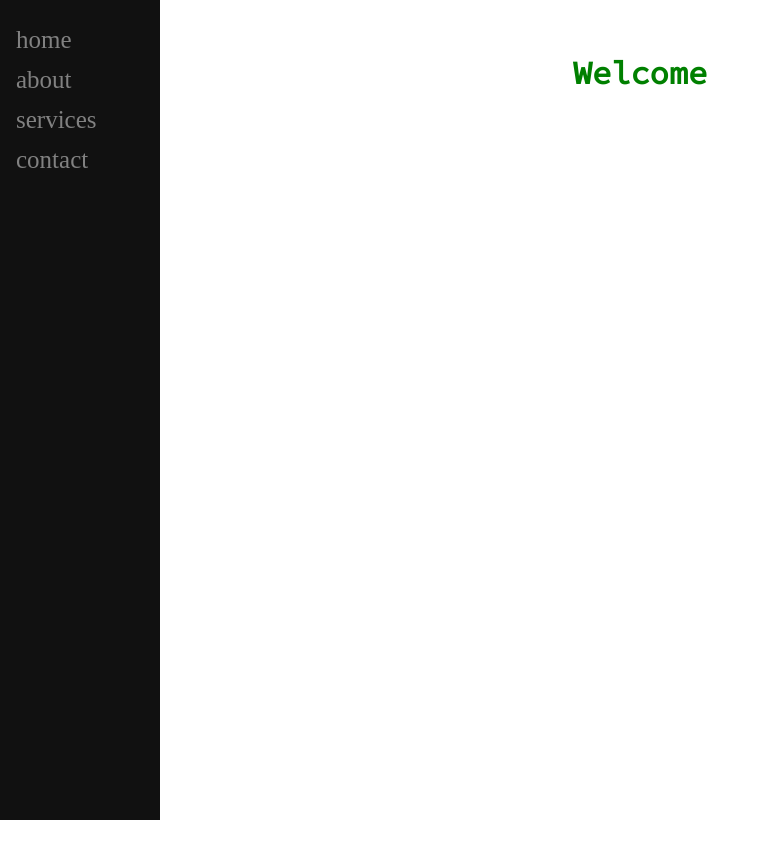
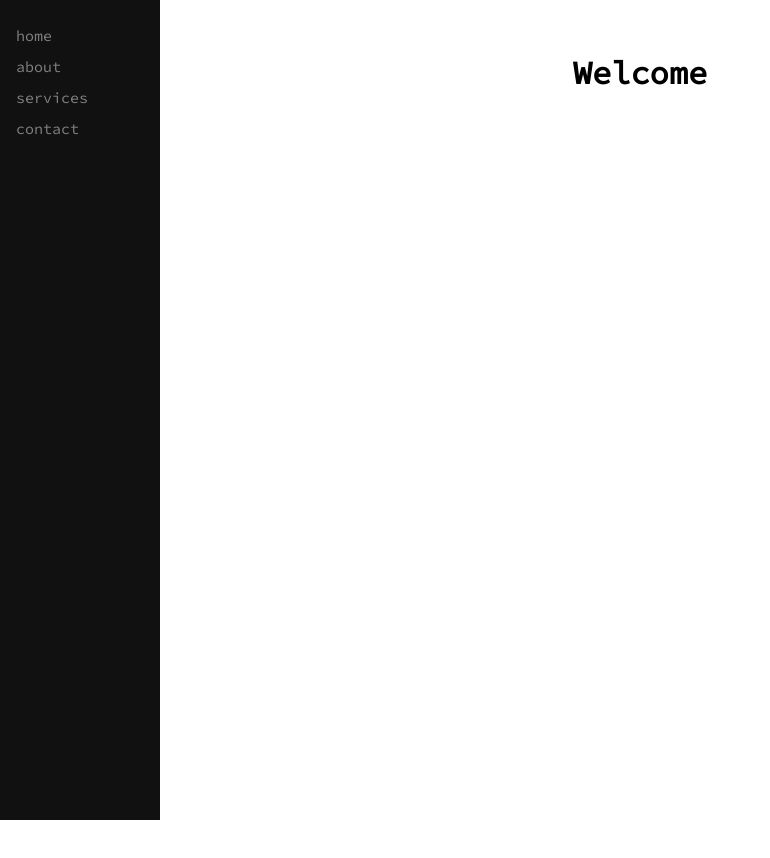
Before and after one commit to Mikkuuz/mikkuuz.github.io, a plain HTML site: page site.html in a window 1280 px wide. Shown: the top 858 px of the page, without its empty margins (0-770 px from the left). Drawn offline with Linux system fonts and the light colour scheme.

Commit message:
moi ok ok

```diff
--- a/styles.css
+++ b/styles.css
@@ -15,7 +15,8 @@
   .sidenav a {
     padding: 6px 8px 6px 16px;
     text-decoration: none;
-    font-size: 25px;
+    font-size: 15px;
+    font-family: 'Source Code Pro', sans-serif;
     color: #818181;
     display: block;
   }
@@ -34,6 +35,7 @@
 html {
     overflow: hidden;
     scroll-behavior: smooth;
+    background-color: white;
 }
 
 h1 {
@@ -43,3 +45,11 @@ h1 {
     padding-bottom: 100em;
     padding-top: 1em;
 }
+
+.about h1 {
+    color: green;
+}
+
+.welcome h1 {
+  color: black;
+}
```
